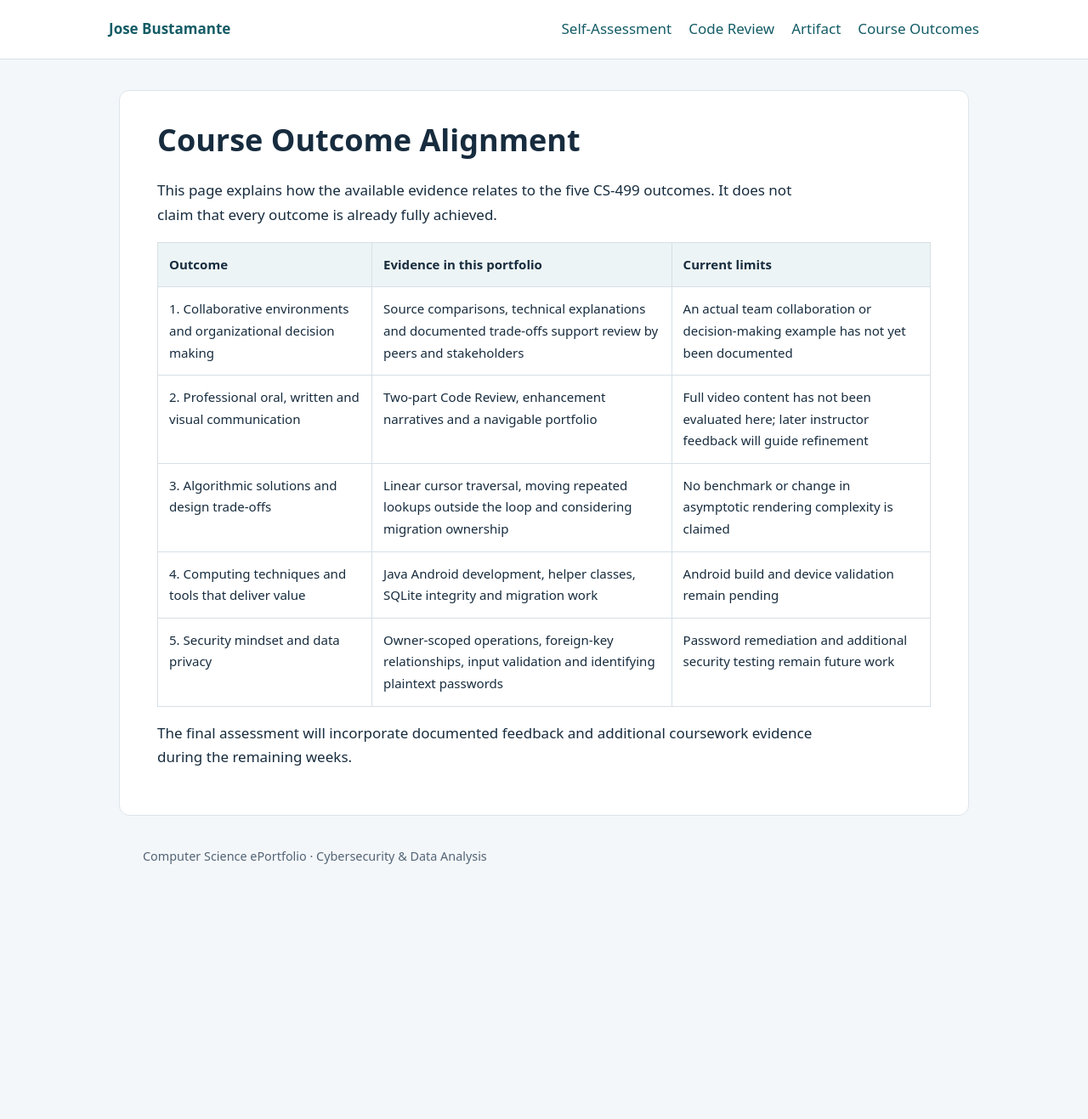
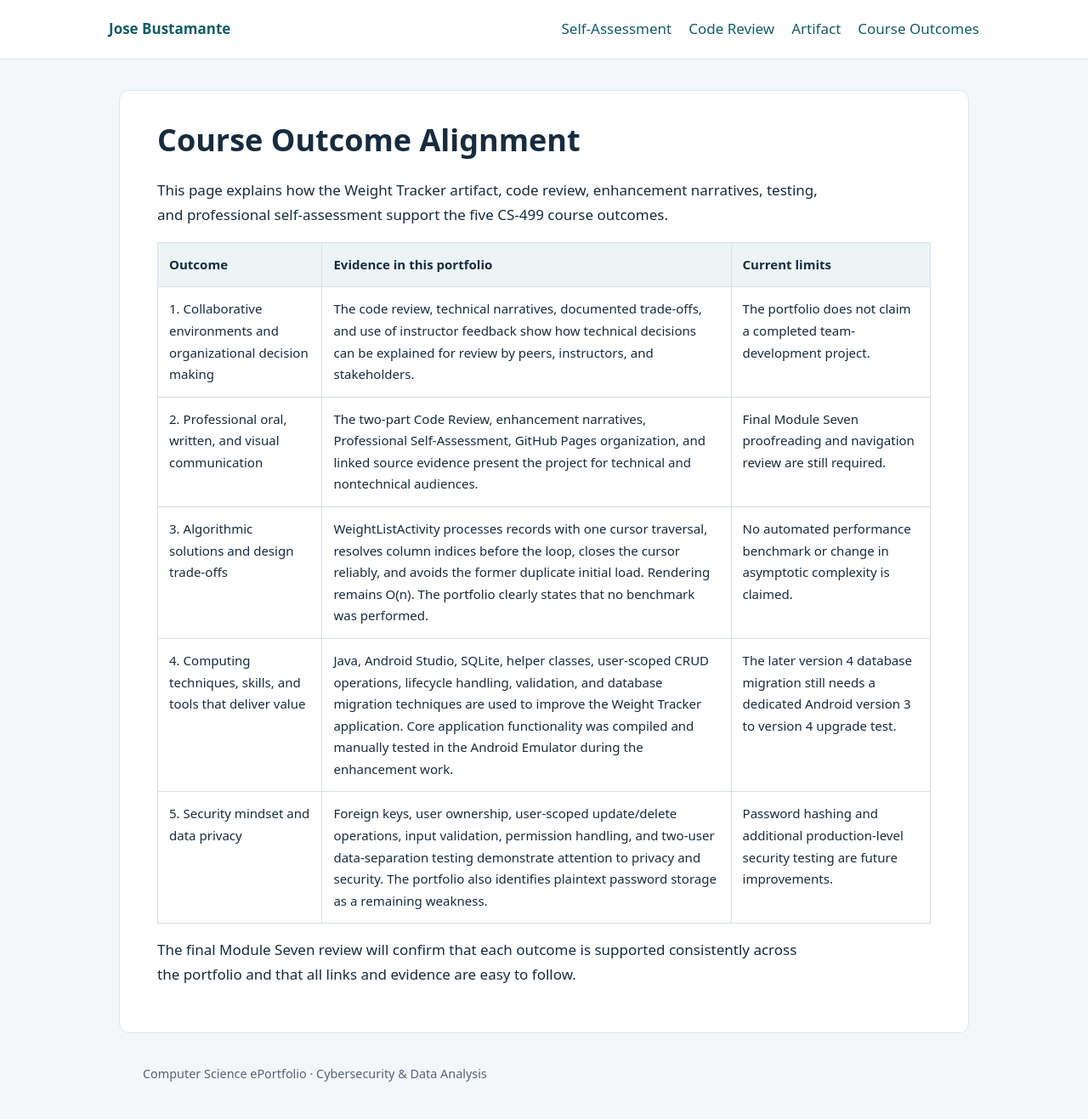
Before and after one commit to Todolomeos/josebustamante-eportfoliofinal, a Jekyll site: the page built from course-outcomes.md, in a window 1280 px wide. Shown: the whole page at 85% size. Built offline with Jekyll 4.4.1, drawn with Linux system fonts in a browser that asks for light colours; our own code applies the rules of GitHub Pages for plain Markdown files; before the commit the page ends 1061 px from its top, so only the background shows below that.

Commit message:
Polish course-outcomes.md for Module Six portfolio review

```diff
--- a/course-outcomes.md
+++ b/course-outcomes.md
@@ -1,13 +1,13 @@
 # Course Outcome Alignment
 
-This page explains how the available evidence relates to the five CS-499 outcomes. It does not claim that every outcome is already fully achieved.
+This page explains how the Weight Tracker artifact, code review, enhancement narratives, testing, and professional self-assessment support the five CS-499 course outcomes.
 
 | Outcome | Evidence in this portfolio | Current limits |
 | --- | --- | --- |
-| 1. Collaborative environments and organizational decision making | Source comparisons, technical explanations and documented trade-offs support review by peers and stakeholders | An actual team collaboration or decision-making example has not yet been documented |
-| 2. Professional oral, written and visual communication | Two-part Code Review, enhancement narratives and a navigable portfolio | Full video content has not been evaluated here; later instructor feedback will guide refinement |
-| 3. Algorithmic solutions and design trade-offs | Linear cursor traversal, moving repeated lookups outside the loop and considering migration ownership | No benchmark or change in asymptotic rendering complexity is claimed |
-| 4. Computing techniques and tools that deliver value | Java Android development, helper classes, SQLite integrity and migration work | Android build and device validation remain pending |
-| 5. Security mindset and data privacy | Owner-scoped operations, foreign-key relationships, input validation and identifying plaintext passwords | Password remediation and additional security testing remain future work |
+| 1. Collaborative environments and organizational decision making | The code review, technical narratives, documented trade-offs, and use of instructor feedback show how technical decisions can be explained for review by peers, instructors, and stakeholders. | The portfolio does not claim a completed team-development project. |
+| 2. Professional oral, written, and visual communication | The two-part Code Review, enhancement narratives, Professional Self-Assessment, GitHub Pages organization, and linked source evidence present the project for technical and nontechnical audiences. | Final Module Seven proofreading and navigation review are still required. |
+| 3. Algorithmic solutions and design trade-offs | WeightListActivity processes records with one cursor traversal, resolves column indices before the loop, closes the cursor reliably, and avoids the former duplicate initial load. Rendering remains O(n). The portfolio clearly states that no benchmark was performed. | No automated performance benchmark or change in asymptotic complexity is claimed. |
+| 4. Computing techniques, skills, and tools that deliver value | Java, Android Studio, SQLite, helper classes, user-scoped CRUD operations, lifecycle handling, validation, and database migration techniques are used to improve the Weight Tracker application. Core application functionality was compiled and manually tested in the Android Emulator during the enhancement work. | The later version 4 database migration still needs a dedicated Android version 3 to version 4 upgrade test. |
+| 5. Security mindset and data privacy | Foreign keys, user ownership, user-scoped update/delete operations, input validation, permission handling, and two-user data-separation testing demonstrate attention to privacy and security. The portfolio also identifies plaintext password storage as a remaining weakness. | Password hashing and additional production-level security testing are future improvements. |
 
-The final assessment will incorporate documented feedback and additional coursework evidence during the remaining weeks.
+The final Module Seven review will confirm that each outcome is supported consistently across the portfolio and that all links and evidence are easy to follow.
```
